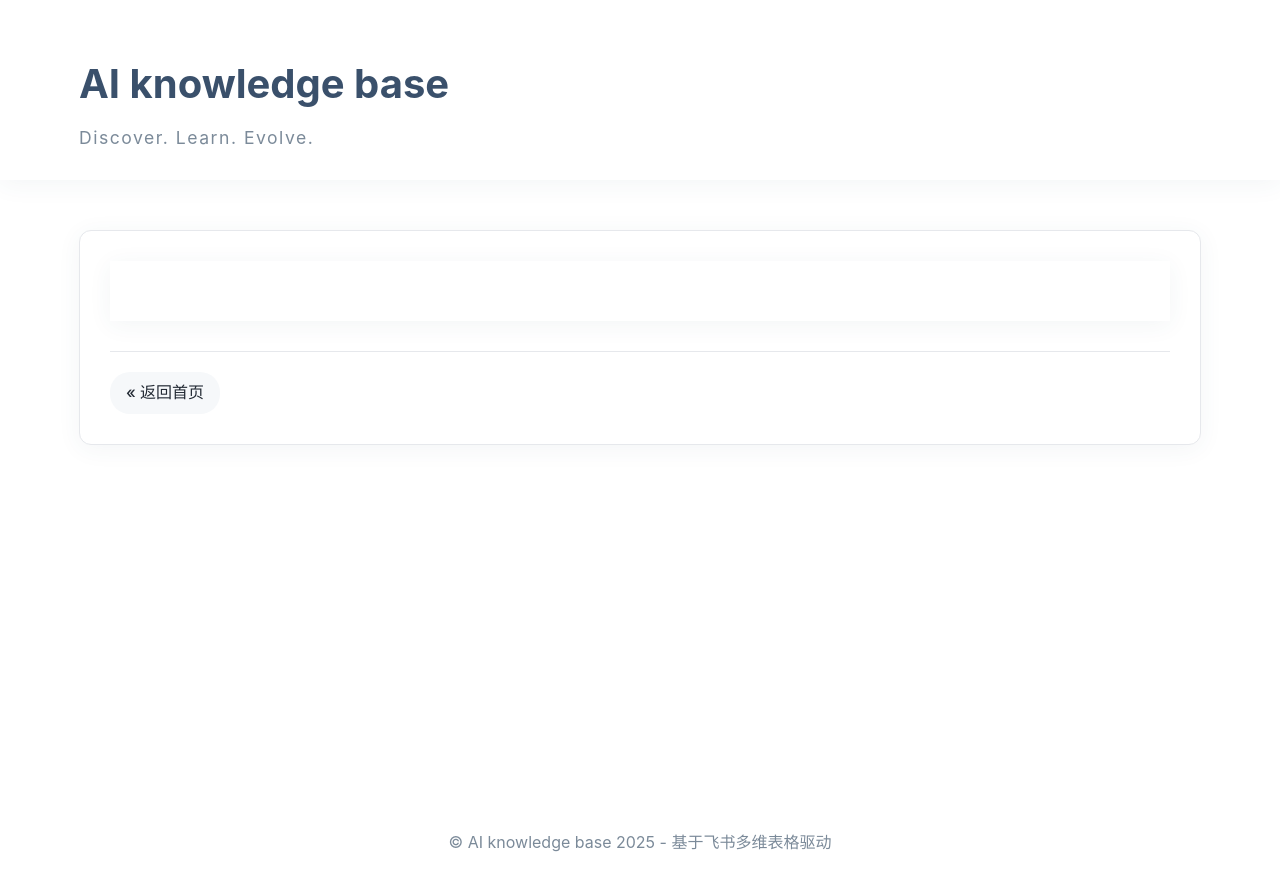
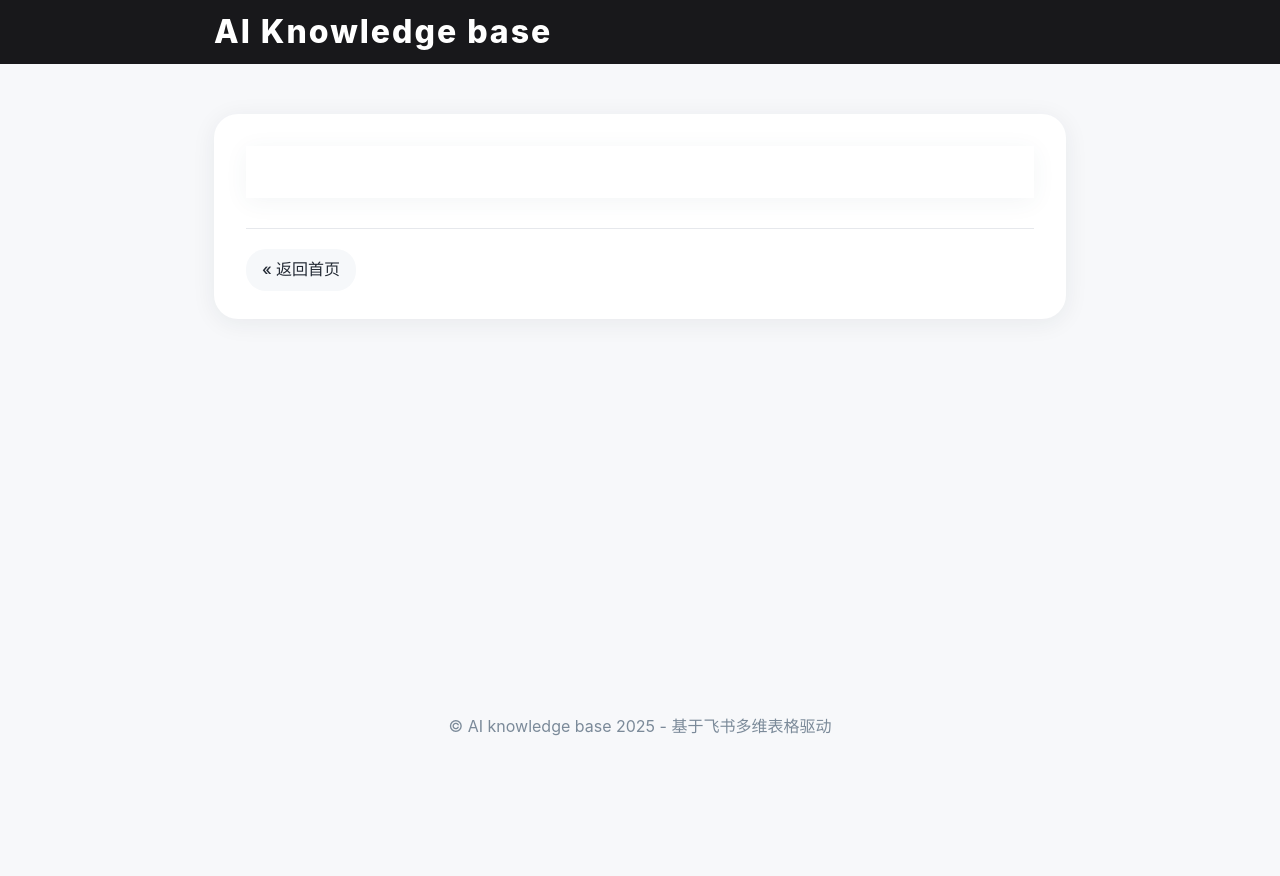
Before and after one commit to lan1177/articles_collection, a Flask app: template templates/detail.html in a window 1280 px wide. After the commit the page ends 736 px from the top, so only its background shows below. Run offline with Flask 3, Linux system fonts and the light colour scheme; the template is opened without the code that fills it, so the values that code supplies are empty.

Commit message:
chore: 细节优化与同步，准备新功能迭代

```diff
--- a/static/css/style.css
+++ b/static/css/style.css
@@ -21,14 +21,14 @@ body {
     font-family: -apple-system, BlinkMacSystemFont, "SF Pro Display", "Helvetica Neue", Arial, sans-serif;
     line-height: 1.6;
     color: var(--text-color);
-    background-color: var(--background-color);
+    background-color: #f7f8fa;
 }
 
 .container {
-    width: 90%;
-    max-width: 1200px;
+    width: 100%;
+    max-width: 900px;
     margin: 0 auto;
-    padding: 0 15px;
+    padding: 0 24px;
 }
 
 a {
@@ -71,28 +71,20 @@ main {
 }
 
 /* 文章卡片 */
-.article-card {
-    background-color: var(--card-bg);
-    border-radius: 12px;
-    padding: 25px;
-    margin-bottom: 30px;
-    box-shadow: var(--shadow);
-    transition: var(--transition);
-    color: var(--text-color);
-    border: 1px solid var(--border-color);
-}
-
-.article-card:hover {
-    transform: translateY(-5px);
-    box-shadow: 0 8px 24px rgba(0, 0, 0, 0.12);
+.article-card, .article-detail {
+    background-color: #fff;
+    border-radius: 24px;
+    box-shadow: 0 4px 24px rgba(30,40,60,0.07);
+    border: none;
+    margin-bottom: 36px;
+    padding: 32px 32px 28px 32px;
 }
 
 .article-title {
-    font-size: 1.7rem;
+    font-size: 1.5rem;
+    font-weight: 700;
+    color: #232a34;
     margin-bottom: 12px;
-    line-height: 1.25;
-    font-weight: 700;
-    color: #2d3748;
 }
 
 .article-title a {
@@ -166,22 +158,6 @@ main {
     color: #fff;
     box-shadow: 0 2px 6px rgba(58, 80, 107, 0.08);
     transform: scale(0.98);
-}
-
-/* 文章详情页 */
-.article-detail {
-    background-color: var(--card-bg);
-    border-radius: 12px;
-    padding: 30px;
-    box-shadow: var(--shadow);
-    color: var(--text-color);
-    border: 1px solid var(--border-color);
-}
-
-.article-detail .article-title {
-    font-size: 2.2rem;
-    margin-bottom: 20px;
-    line-height: 1.3;
 }
 
 .article-content {
--- a/templates/base.html
+++ b/templates/base.html
@@ -8,10 +8,9 @@
     {% block extra_head %}{% endblock %}
 </head>
 <body>
-    <header>
-        <div class="container">
-            <h1 class="site-title" style="margin-top:32px;"><a href="{{ url_for('index') }}">AI knowledge base</a></h1>
-            <div style="font-size:1.1rem;font-weight:400;color:#7b8a99;letter-spacing:1.5px;margin-top:8px;margin-bottom:8px;">Discover. Learn. Evolve.</div>
+    <header style="background:#18181b;box-shadow:none;padding:0;">
+        <div class="container" style="display:flex;align-items:center;min-height:64px;">
+            <div style="font-size:2rem;font-weight:800;color:#fff;letter-spacing:2px;">AI Knowledge base</div>
         </div>
     </header>
 
```
Also changed, not shown: other parts of static/css/style.css (+11 -10 lines).
